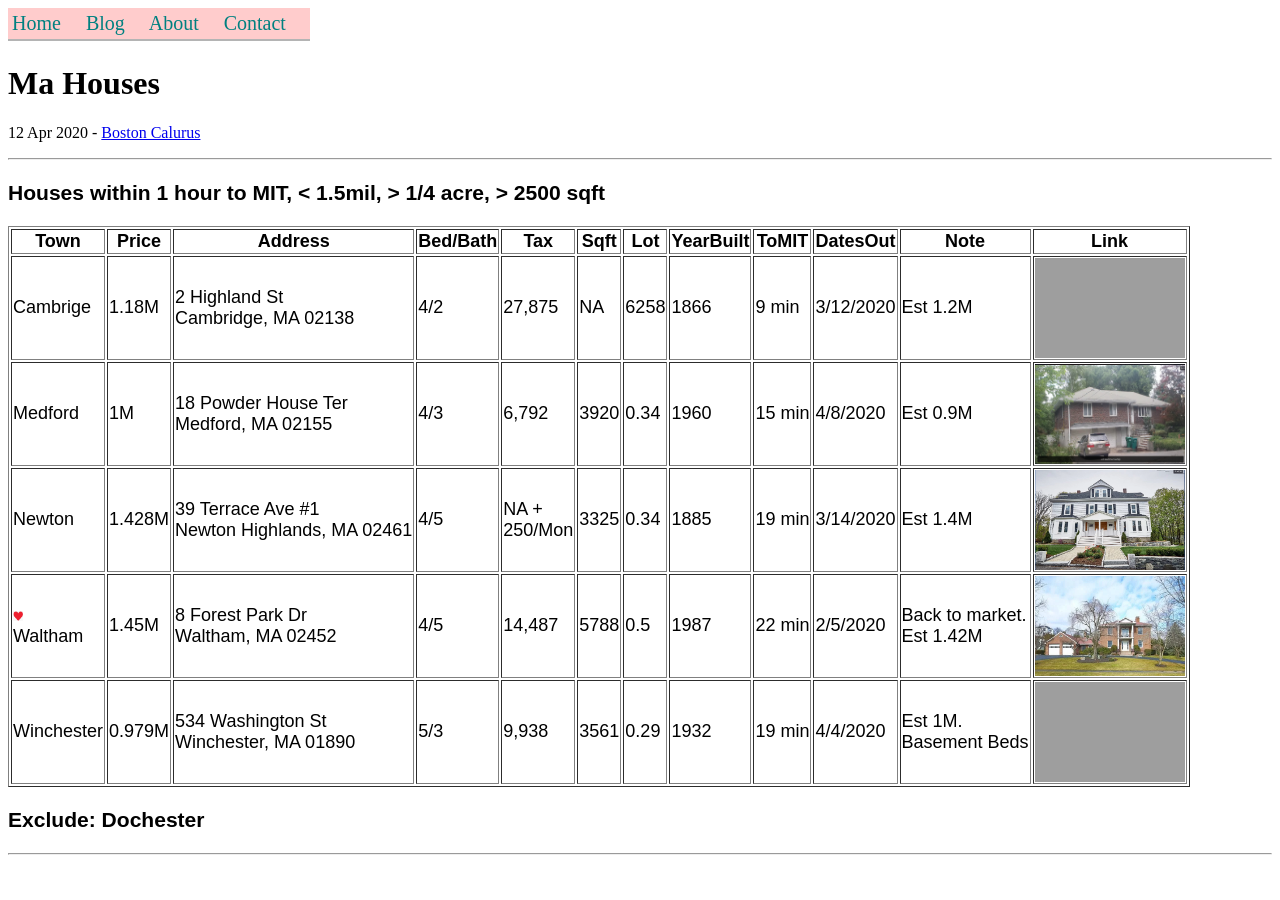
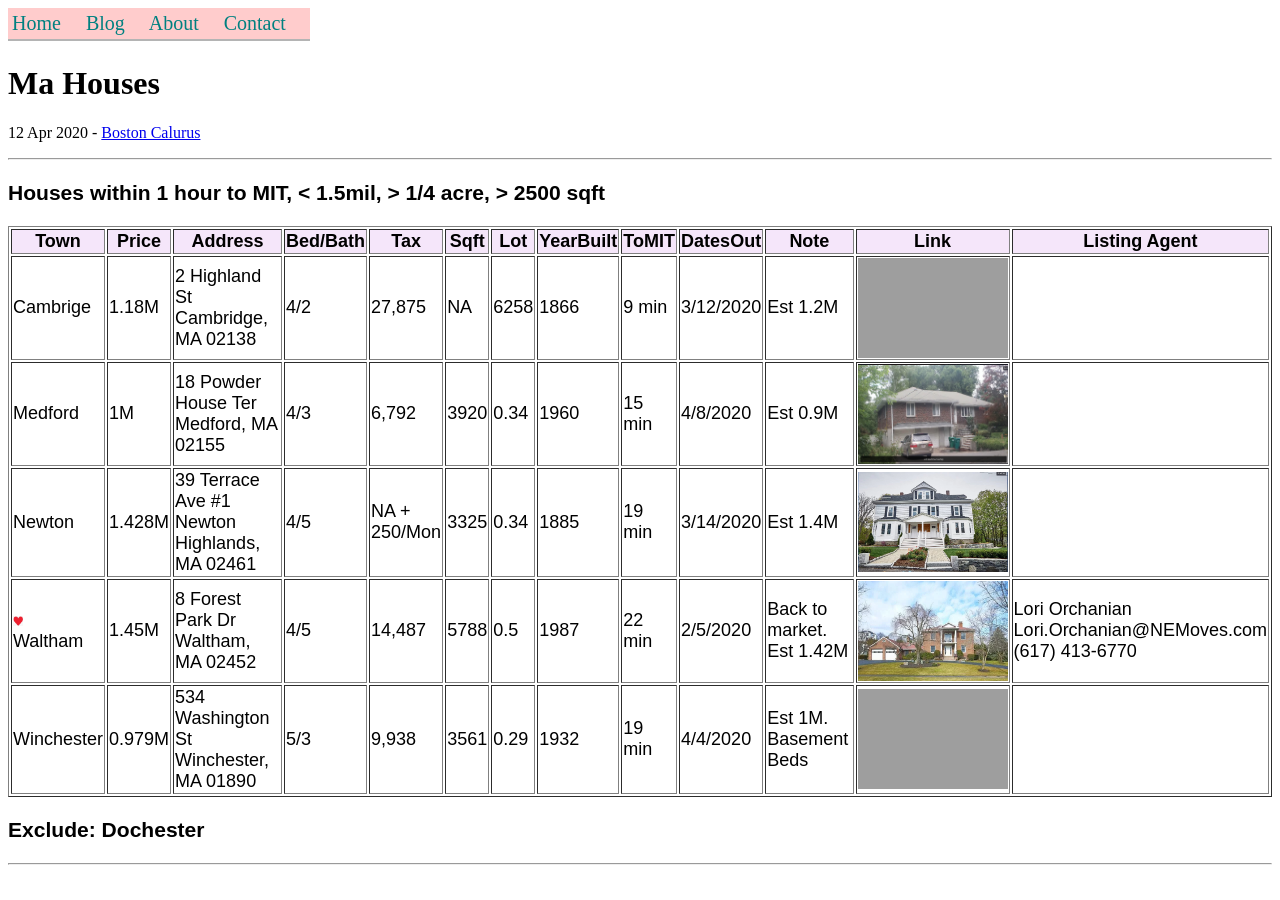
Before and after one commit to fianatec/fianatec.github.io, a Jekyll site: the page built from _posts/2020-04-12-MA-Houses.md, in a window 1280 px wide. Built offline with Jekyll 4.4.1, drawn with Linux system fonts in a browser that asks for light colours; grey boxes are pictures that could not be loaded.

Commit message:
Update 2020-04-12-MA-Houses.md

```diff
--- a/_posts/2020-04-12-MA-Houses.md
+++ b/_posts/2020-04-12-MA-Houses.md
@@ -6,18 +6,19 @@ author: boscal
 
 <table border="1">
 <tr>
-<th>Town</th>
-<th>Price</th>
-<th>Address</th>
-<th>Bed/Bath</th>
-<th>Tax</th>
-<th>Sqft</th>
-<th>Lot</th>
-<th>YearBuilt</th>
-<th>ToMIT</th>
-<th>DatesOut</th>
-<th>Note</th>
-<th>Link</th>
+<th bgcolor="#f5e6fa">Town</th>
+<th bgcolor="#f5e6fa">Price</th>
+<th bgcolor="#f5e6fa">Address</th>
+<th bgcolor="#f5e6fa">Bed/Bath</th>
+<th bgcolor="#f5e6fa">Tax</th>
+<th bgcolor="#f5e6fa">Sqft</th>
+<th bgcolor="#f5e6fa">Lot</th>
+<th bgcolor="#f5e6fa">YearBuilt</th>
+<th bgcolor="#f5e6fa">ToMIT</th>
+<th bgcolor="#f5e6fa">DatesOut</th>
+<th bgcolor="#f5e6fa">Note</th>
+<th bgcolor="#f5e6fa">Link</th>
+<th bgcolor="#f5e6fa">Listing Agent</th>
 </tr>
 <tr>
 <td>Cambrige</td>
@@ -31,8 +32,8 @@ author: boscal
 <td>9 min</td>
 <td>3/12/2020</td>
 <td>Est 1.2M</td>
-<td><a href="https://www.zillow.com/homedetails/2-Highland-St-Cambridge-MA-02138/56438933_zpid/?" target="_blank"><img src="/assets/images/Cambridge_2HighlandSt.png" width="150" height=
-"100"></a></td>
+<td><a href="https://www.zillow.com/homedetails/2-Highland-St-Cambridge-MA-02138/56438933_zpid/?" target="_blank"><img src="/assets/images/Cambridge_2HighlandSt.png" width="150" height="100"></a></td>
+<td></td>
 </tr>
 
 <tr>
@@ -48,6 +49,7 @@ author: boscal
 <td>4/8/2020</td>
 <td>Est 0.9M</td>
 <td><a href="https://www.zillow.com/homedetails/18-Powder-House-Ter-Medford-MA-02155/56278225_zpid/?" target="_blank"><img src="/assets/images/Medford_18PowderHouseTer.png" width="150" height="100"></a></td>
+<td></td>
 </tr>
 
 <tr>
@@ -63,6 +65,7 @@ author: boscal
 <td>3/14/2020</td>
 <td>Est 1.4M</td>
 <td><a href="https://www.zillow.com/homedetails/39-Terrace-Ave-1-Newton-Highlands-MA-02461/2080548453_zpid/?" target="_blank"><img src="/assets/images/NewtonHighlands_39TerraceAve.png" width="150" height="100"></a></td>
+<td></td>
 </tr>
 
 <tr>
@@ -78,6 +81,7 @@ author: boscal
 <td>2/5/2020</td>
 <td>Back to market.<br>Est 1.42M</td>
 <td><a href="https://www.zillow.com/homedetails/8-Forest-Park-Dr-Waltham-MA-02452/56540381_zpid/" target="_blank"><img src="/assets/images/Waltham_8ForestParkDr.png" width="150" height="100"></a></td>
+<td>Lori Orchanian<br>Lori.Orchanian@NEMoves.com<br>(617) 413-6770</td>
 </tr>
 
 <tr>
@@ -93,6 +97,7 @@ author: boscal
 <td>4/4/2020</td>
 <td>Est 1M.<br>Basement Beds</td>
 <td><a href="https://www.zillow.com/homedetails/534-Washington-St-Winchester-MA-01890/56379003_zpid/" target="_blank"><img src="/assets/images/Winchester_534WashingtonSt.png" width="150" height="100"></a></td>
+<td></td>
 </tr>
 
 </table>
```
